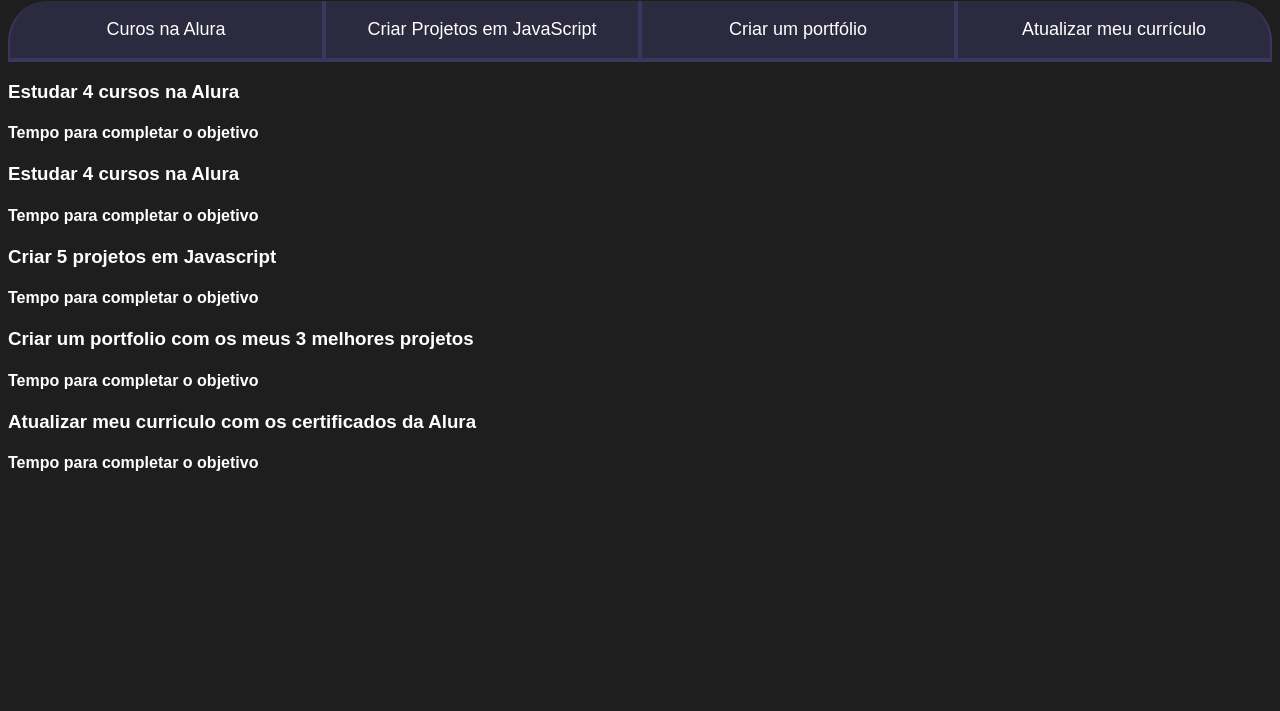
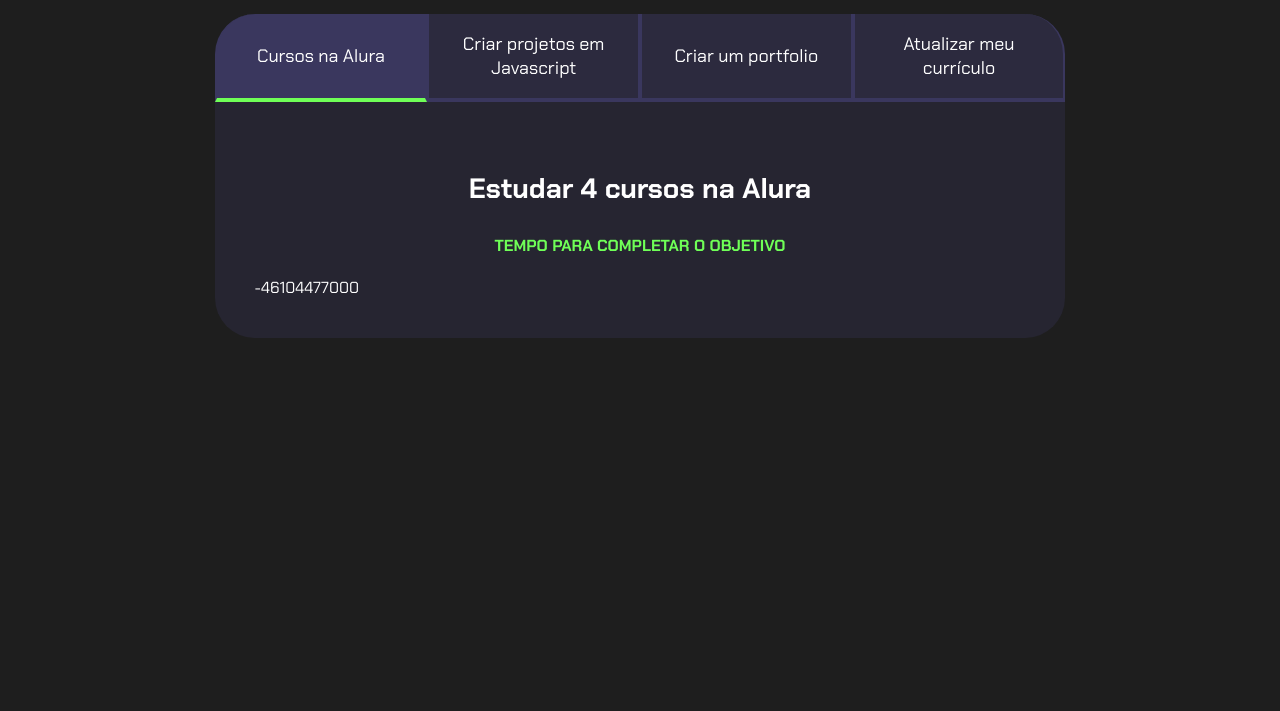
Before and after one commit to mcdbianca/danilo, a plain HTML site: page index.html in a window 1280 px wide. Shown: the part 89-800 px from the top of the page. Drawn offline with Linux system fonts and the light colour scheme.

Commit message:
Add files via upload

```diff
--- a/index.html
+++ b/index.html
@@ -1,55 +1,48 @@
 <!DOCTYPE html>
 <html lang="pt-br">
+
 <head>
     <meta charset="UTF-8">
     <meta name="viewport" content="width=device-width, initial-scale=1.0">
     <title>Meus objetivos do ano</title>
     <link rel="stylesheet" href="style.css">
 </head>
+
 <body>
-        <section class="conteúdo principal"></section>
-        <h2 class="titulo-principal">Meus objetivos do ano<span>_</span></h2>
-        <div class=»conteudo»>
+    <section class="conteudo-principal">
+        <h2 class="titulo-principal">Meus Objetivos do ano<span>_</span></h2>
+        <div class="conteudo">
             <div class="botoes">
-            <button class="botao ativo»">Curos na Alura</button>
-            <button class="botao">Criar Projetos em JavaScript</button>
-            <button class="botao">Criar um portfólio</button>
+                <button class="botao ativo">Cursos na Alura</button>
+                <button class="botao">Criar projetos em Javascript</button>
+                <button class="botao">Criar um portfolio</button>
                 <button class="botao">Atualizar meu currículo</button>
             </div>
-        <div class=»abas-textos»>
-            <div class=»aba-conteudo»>
-            <h3 class=»aba-conteudo-titulo-principal»>Estudar
-            4 cursos na Alura</h3>
-            <h4 class=»aba-conteudo-titulo-secundario»>Tempo para completar o objetivo</h4>
+            <div class="abas-textos">
+                <div class="aba-conteudo ativo">
+                    <h3 class="aba-conteudo-titulo-principal">Estudar 4 cursos na Alura</h3>
+                    <h4 class="aba-conteudo-titulo-secundario">Tempo para completar o objetivo</h4>
+                    <div class="contador"></div>
+                </div>
+                <div class="aba-conteudo">
+                    <h3 class="aba-conteudo-titulo-principal">Criar 5 projetos em Javascript</h3>
+                    <h4 class="aba-conteudo-titulo-secundario">Tempo para completar o objetivo</h4>
+                    <div class="contador"></div>
+                </div>
+                <div class="aba-conteudo">
+                    <h3 class="aba-conteudo-titulo-principal">Criar um portfolio com os meus 3 melhores projetos</h3>
+                    <h4 class="aba-conteudo-titulo-secundario">Tempo para completar o objetivo</h4>
+                    <div class="contador"></div>
+                </div>
+                <div class="aba-conteudo">
+                    <h3 class="aba-conteudo-titulo-principal">Atualizar meu curriculo com os certificados da Alura</h3>
+                    <h4 class="aba-conteudo-titulo-secundario">Tempo para completar o objetivo</h4>
+                    <div class="contador"></div>
                 </div>
             </div>
         </div>
-        <div class=»abas-textos»>
-            <div class=“aba-conteudo ativo»>
-                <h3 class=»aba-conteudo-titulo-
-principal»>Estudar 4 cursos na Alura</h3>
-                <h4 class=»aba-conteudo-titulo-
-secundario»>Tempo para completar o objetivo</h4>
-            </div>
-            <div class=»aba-conteudo»>
-                <h3 class=»aba-conteudo-titulo-principal»>Criar
-5 projetos em Javascript</h3>
-                <h4 class=»aba-conteudo-titulo-
-secundario»>Tempo para completar o objetivo</h4>
-            </div>
-            <div class=»aba-conteudo»>
-                <h3 class=»aba-conteudo-titulo-
-principal»>Criar um portfolio com os meus 3 melhores projetos</h3>
-                <h4 class=»aba-conteudo-titulo-
-secundario»>Tempo para completar o objetivo</h4>
-            </div>
-            <div class=»aba-conteudo»>
-                <h3 class=»aba-conteudo-titulo-
-principal»>Atualizar meu curriculo com os certificados da
-Alura</h3>
-                <h4 class=»aba-conteudo-titulo-
-secundario»>Tempo para completar o objetivo</h4>
-            </div>
-        </div>
+    </section>
+    <script src="main.js"></script>
 </body>
+
 </html>
--- a/main.js
+++ b/main.js
@@ -1,11 +1,21 @@
-const botoes = document.querySelectorAll(«.botao»);
+const botoes = document.querySelectorAll(".botao");
+const textos = document.querySelectorAll(".aba-conteudo");
 
-for(let i=0;i <botoes.length;i++){
-    botoes[i].onclick = function() {
+for (let i = 0; i < botoes.length; i++) {
+    botoes[i].onclick = function () {
 
-                for(let j=0;j<botoes.length;j++) { botoes[j].classList.remove(«ativo»);
-               }
+        for (let j = 0; j < botoes.length; j++) {
+            botoes[j].classList.remove("ativo");
+            textos[j].classList.remove("ativo");
+        }
 
-               botoes[i].classList.add(«ativo»);
+        botoes[i].classList.add("ativo");
+        textos[i].classList.add("ativo");
     }
 }
+
+const contadores = document.querySelectorAll(".contador");
+const tempoObjetivo1 = new Date("2023-10-05T00:00:00");
+let tempoAtual = new Date();
+
+contadores[0].textContent = tempoObjetivo1 - tempoAtual;
--- a/style.css
+++ b/style.css
@@ -1,18 +1,20 @@
+@import url('https://fonts.googleapis.com/css2?family=Chakra+Petch:wght@400;700&display=swap');
+
 :root {
     --cor-de-fundo: #1E1E1E;
-    --verde: #6fff57;
+    --verde: #6FFF57;
     --branco: #FFFFFF;
     --botao-ativo: #3A375E;
     --botao-inativo: rgba(58, 55, 94, 0.5);
     --texto-fundo: rgba(58, 55, 94, 0.3);
-    @import url('https://fonts.googleapis.com/css2?family=Crakra+Petch:wght@400;700display=swap');
 }
 
 body {
     background-color: var(--cor-de-fundo);
     color: var(--branco);
-    font-family: 'Crakra Petch', sans-serif;
+    font-family: 'Chakra Petch', sans-serif;
 }
+
 
 .conteudo-principal {
     display: flex;
@@ -34,8 +36,9 @@
     color: var(--verde);
 }
 
+
 .botao {
-    font-family: «Crakra Petch», sans-serif;
+    font-family: 'Chakra Petch', sans-serif;
     background-color: var(--botao-inativo);
     color: var(--branco);
     display: flex;
@@ -50,44 +53,55 @@
     border-top: none;
 }
 
-.botoes { display: block;
-}
-@media screen and (min-width: 768px) { .botoes { display: flex;
-}
+.botao:first-child {
+    border-radius: 40px 40px 0 0;
 }
 
-.botao:first-child { border-radius: 40px 0 0 0;
+.botoes {
+    display: block;
 }
 
-.botao:last-child { border-radius: 0 40px 0 0;
-}
-
-.botao.ativo{
+.botao.ativo {
     background-color: var(--botao-ativo);
     border-bottom: 4px solid var(--verde);
 }
 
-.abas-textos{
+.abas-textos {
     background-color: var(--texto-fundo);
     padding: 40px;
     border-radius: 0 0 40px 40px;
 }
 
-.aba-conteudo.ativo{
-    display:block;
+.aba-conteudo.ativo {
+    display: block;
 }
 
-.aba-conteudo{
+.aba-conteudo {
     display: none;
 }
 
-.aba-conteudo-titulo-principal{
+.aba-conteudo-titulo-principal {
     font-size: 28px;
     text-align: center;
-    }
+}
 
-.aba-conteudo-titulo-secundario{
+.aba-conteudo-titulo-secundario {
     text-align: center;
     color: var(--verde);
     text-transform: uppercase;
 }
+
+
+@media screen and (min-width: 768px) {
+    .botoes {
+        display: flex;
+    }
+
+    .botao:first-child {
+        border-radius: 40px 0 0 0;
+    }
+
+    .botao:last-child {
+        border-radius: 0 40px 0 0;
+    }
+}
```
Lines whose indentation alone changed are shown as unchanged.
